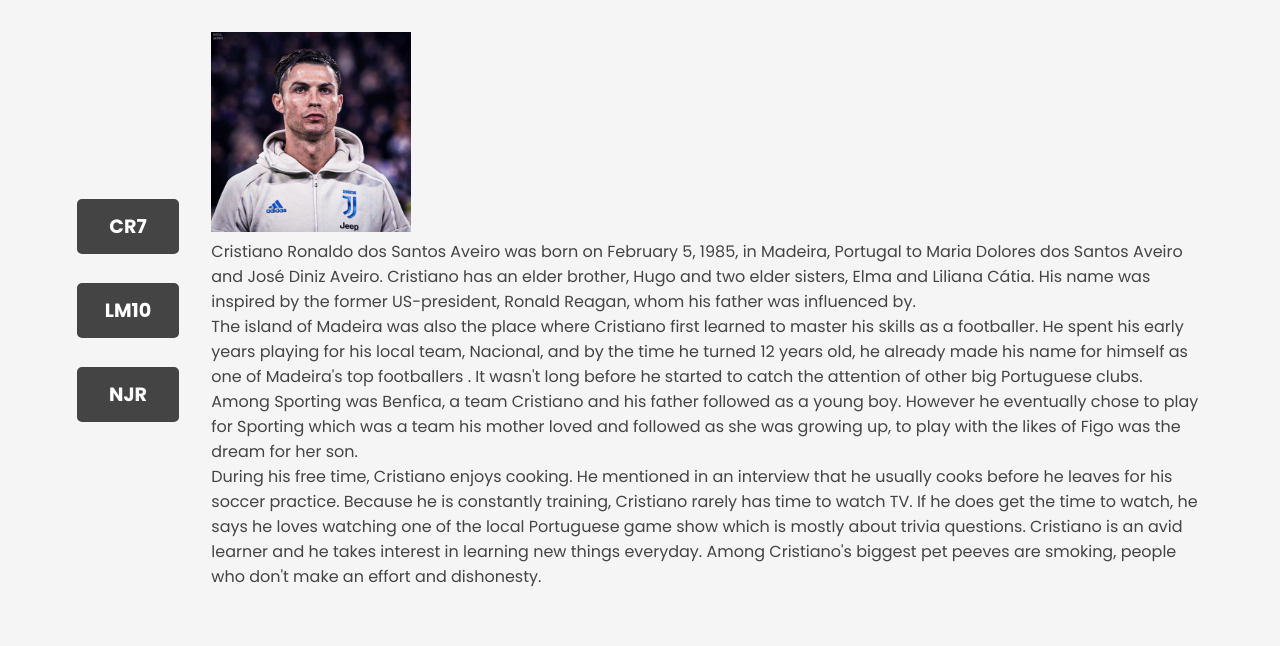
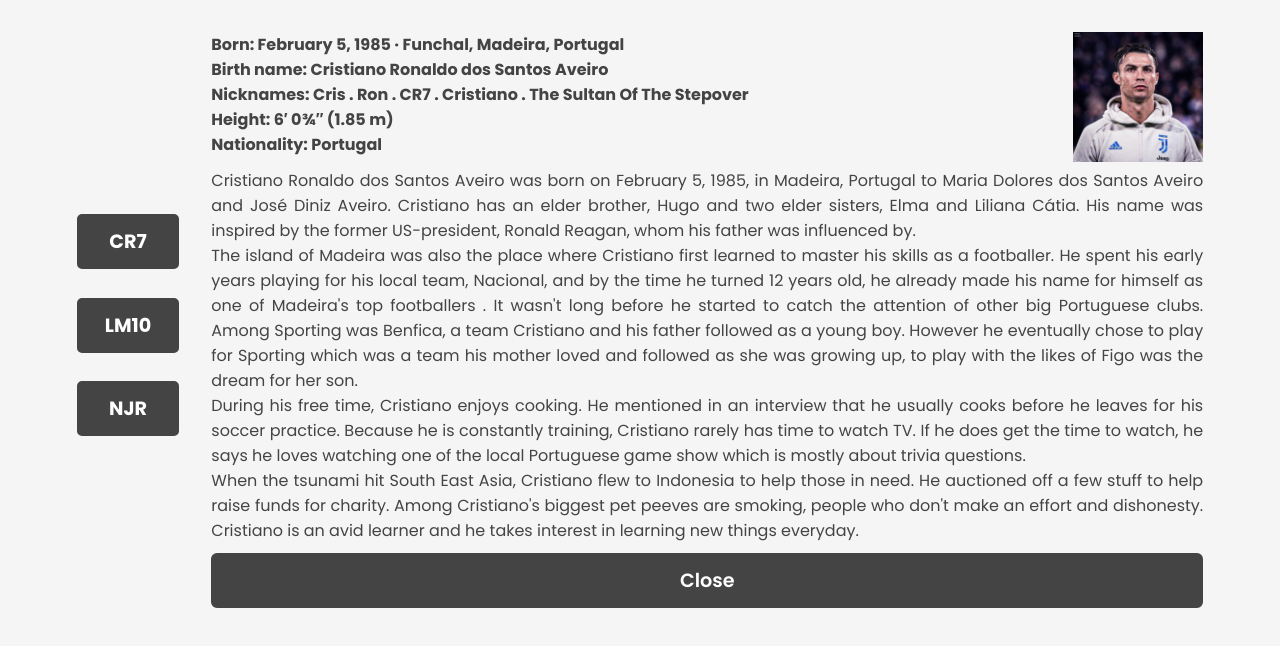
Before and after one commit to Momen1995/Modal-window, a plain HTML site: page index.html in a window 1280 px wide. Drawn offline with Linux system fonts and the light colour scheme.

Commit message:
first detail complete

```diff
--- a/index.html
+++ b/index.html
@@ -8,6 +8,7 @@
 </head>
 <body>
   <div class="container">
+    <!-- left side -->
     <div class="left-side">
       <div class="btns">
         <button class="btn">CR7</button>
@@ -15,14 +16,26 @@
         <button class="btn">NJR</button>
       </div>
     </div>
+
+    <!-- rigth side -->
     <div class="right-side">
+      <!-- cr7 detail -->
         <div class="first-btn-detail">
-          <img src="./Images/cr7.jpg" width="200px">
+          <div class="info-detail">
+            <div>
+              <h4><span>Born</span>: February 5, 1985 · Funchal, Madeira, Portugal</h4>
+              <h4><span>Birth name</span>: Cristiano Ronaldo dos Santos Aveiro</h4>
+              <h4><span>Nicknames</span>: Cris . Ron . CR7 . Cristiano . The Sultan Of The Stepover</h4>
+              <h4><span>Height</span>: 6′ 0¾″ (1.85 m)</h4>
+              <h4><span>Nationality</span>: Portugal</h4>
+            </div>
+            <img src="./Images/cr7.jpg" width="130px">
+          </div>
           <p>Cristiano Ronaldo dos Santos Aveiro was born on February 5, 1985, in Madeira, Portugal to Maria Dolores dos Santos Aveiro and José Diniz Aveiro. Cristiano has an elder brother, Hugo and two elder sisters, Elma and Liliana Cátia. His name was inspired by the former US-president, Ronald Reagan, whom his father was influenced by.</p>
-
           <p>The island of Madeira was also the place where Cristiano first learned to master his skills as a footballer. He spent his early years playing for his local team, Nacional, and by the time he turned 12 years old, he already made his name for himself as one of Madeira's top footballers . It wasn't long before he started to catch the attention of other big Portuguese clubs. Among Sporting was Benfica, a team Cristiano and his father followed as a young boy. However he eventually chose to play for Sporting which was a team his mother loved and followed as she was growing up, to play with the likes of Figo was the dream for her son.</p>
-
-          <p>During his free time, Cristiano enjoys cooking. He mentioned in an interview that he usually cooks before he leaves for his soccer practice. Because he is constantly training, Cristiano rarely has time to watch TV. If he does get the time to watch, he says he loves watching one of the local Portuguese game show which is mostly about trivia questions. Cristiano is an avid learner and he takes interest in learning new things everyday. Among Cristiano's biggest pet peeves are smoking, people who don't make an effort and dishonesty.</p>
+          <p>During his free time, Cristiano enjoys cooking. He mentioned in an interview that he usually cooks before he leaves for his soccer practice. Because he is constantly training, Cristiano rarely has time to watch TV. If he does get the time to watch, he says he loves watching one of the local Portuguese game show which is mostly about trivia questions.  </p>
+          <p>When the tsunami hit South East Asia, Cristiano flew to Indonesia to help those in need. He auctioned off a few stuff to help raise funds for charity. Among Cristiano's biggest pet peeves are smoking, people who don't make an effort and dishonesty. Cristiano is an avid learner and he takes interest in learning new things everyday. </p>
+          <button class="close-btn">Close</button>
         </div>
       </div>
   </div>
--- a/style.css
+++ b/style.css
@@ -53,3 +53,34 @@ body{
   background-color: transparent;
   color: #444;
 }
+
+.info-detail{
+  display: flex;
+  justify-content: space-between;
+  margin-bottom: .4rem;
+}
+
+.right-side p{
+  text-align: justify;
+}
+
+.close-btn{
+  width: 100%;
+  background-color: #444;
+  padding: 10px 25px;
+  display: inline-block;
+  margin: 10px 0;
+  font-family: inherit;
+  font-size: 1.2rem;
+  border-radius: 6px;
+  color: white;
+  font-weight: 600;
+  border: 3px solid #444;
+  transition: all 0.3s;
+  cursor: pointer;
+}
+
+.close-btn:hover{
+  background-color: transparent;
+  color: #444;
+}
```
